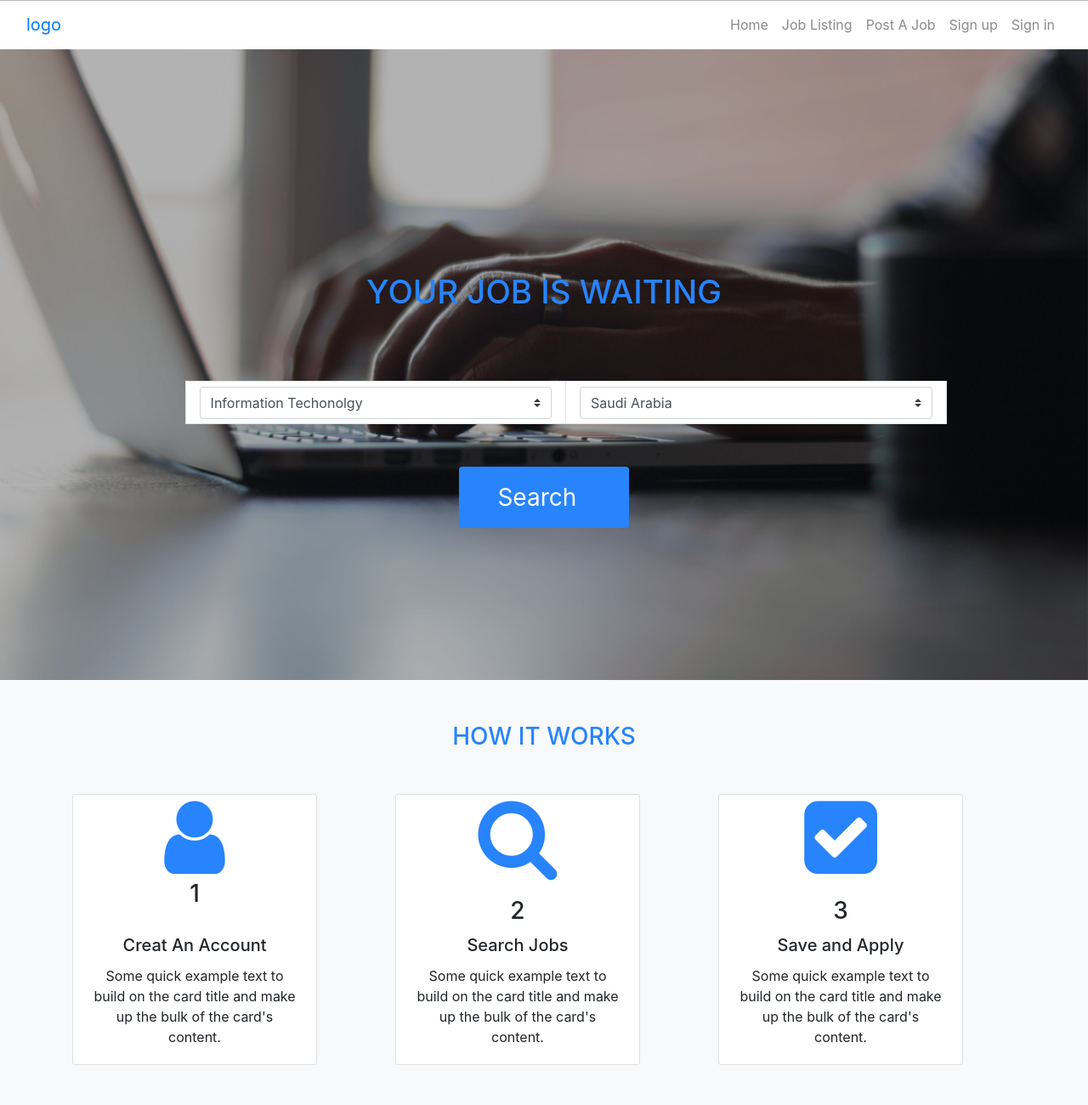
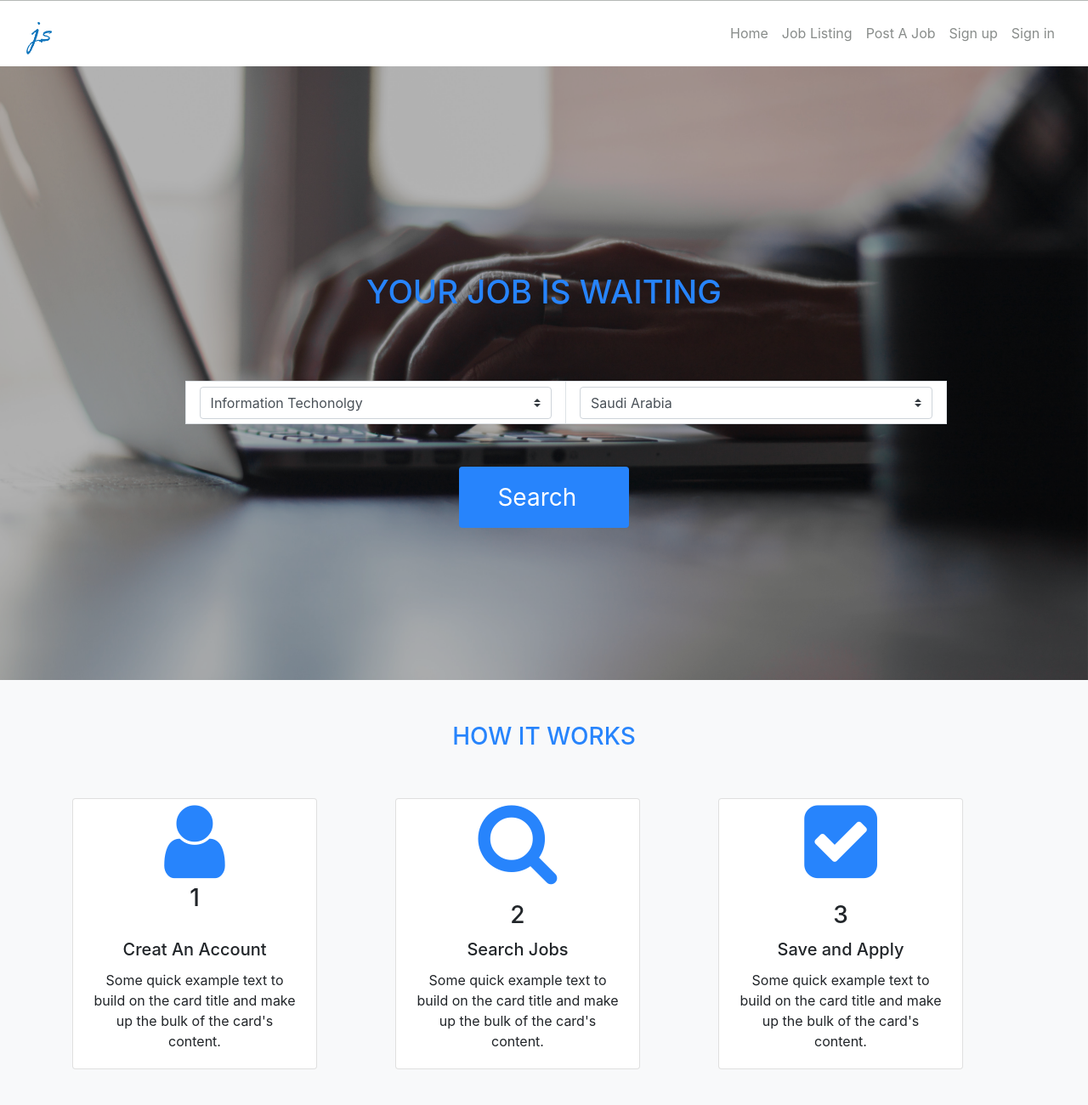
Before and after one commit to Ahmedssb/JobBoard-Website-, a plain HTML site: page index.html in a window 1280 px wide. Shown: the top 1300 px of the page at 85% size. Drawn offline with Linux system fonts and the light colour scheme.

Commit message:
add logo & add nav for all pages

```diff
--- a/css/listing.css
+++ b/css/listing.css
@@ -20,8 +20,6 @@ body{
      z-index: 1;
     height: 26%;
       text-align: center;
-     background-color: #2784fc;
-    color: #fff;
  }
 .caption-browse h3{
     color:#fff;
@@ -64,6 +62,7 @@ body{
 }
 .page-title{
     margin: 30px 0;
+    color: #2784fc;
 }
 
 .job-container:hover{
--- a/css/main.css
+++ b/css/main.css
@@ -12,7 +12,9 @@ overflow-x: hidden; /*--right gutter fix--*/
 
 }
 
-
+.logo{
+    height: 50px;
+}
 /*---  Landing Page  --*/
 .landing {
   position: relative;
@@ -104,7 +106,6 @@ overflow-x: hidden; /*--right gutter fix--*/
     height: 100%;
     text-align: center;
 }
-
 .f-row h3{
     margin: 50px 0;
 }
@@ -144,6 +145,9 @@ overflow-x: hidden; /*--right gutter fix--*/
 .job-type{
     width: 50%;
     float: right;
+}
+.how-works{
+    margin: 5px 0px;
 }
 .view-btn {
     background-color: #2784fc;
--- a/index.html
+++ b/index.html
@@ -5,14 +5,12 @@
 <head>
 
     <meta charset="utf-8">
-     <meta name="viewport" content="width=device-width, initial-scale=1">
-    <meta  content=""  >
+    <meta name="viewport" content="width=device-width, initial-scale=1">
+    <meta name="description" content="Jobs">
     <title>Job Stock</title>
-
     <link rel="stylesheet" href="css/main.css">
      <link rel="stylesheet" href="css/bootstrap.min.css">
     <link rel="stylesheet" href="https://cdnjs.cloudflare.com/ajax/libs/font-awesome/4.7.0/css/font-awesome.min.css">
-
 
 </head>
 
@@ -20,14 +18,14 @@
 <!-- start home section -->
 <div id="home">
   <! -- start nav -->
-    <nav class="navbar navbar-expand-md     fixed-top justify-content-center custom-nav">
+    <nav class="navbar navbar-expand-md   navbar-light  fixed-top justify-content-center custom-nav">
         <div class="container-fluid">
-           <a  class="navbar-brand" href="#">logo</a>
+           <a  class="navbar-brand  " href="index.html"><img src="images/jobStock.png" class="logo"></a>
             <button class="navbar-toggler" type="button" data-toggle="collapse" data-target="#menu">
                <span class="navbar-toggler-icon"></span>
             </button>
 
-            <div class=" collapse navbar-collapse navbar-expand" id="menu">
+            <div class="collapse navbar-collapse  " id="menu">
 
               <ul class="nav navbar-nav ml-auto">
                     <li class="nav-item">
@@ -107,13 +105,13 @@
 <div id="middle" >
 
  <div class="container "  >
-    <div class="row  justify-content-center flex-row">
+    <div class="row  justify-content-center  ">
        <h3   class="middle-title"  >How It works</h3>
      </div>
 
-     <div class="row justify-content-center" >
+     <div class="row justify-content-center "  >
 
-        <div class="col-md-4  text-center">
+        <div class="col-md-4  text-center how-works">
             <div class="card" style="width: 18rem;">
                 <span  class="card-img-top"><i class="fa fa-user" aria-hidden="true" style="font-size: 100px;color:#2784fc;"></i></span>
                   <h3 class="card-title">1</h3>
@@ -124,7 +122,7 @@
             </div>
         </div>
 
-        <div class="col-md-4 text-center">
+        <div class="col-md-4 text-center how-works">
              <div class="card" style="width: 18rem;">
                 <span  class="card-img-top"><i class="fa fa-search" aria-hidden="true" style="font-size: 100px;color:#2784fc;"></i></span>
                   <div class="card-body">
@@ -135,7 +133,7 @@
             </div>
 
         </div>
-        <div class="col-md-4 text-center">
+        <div class="col-md-4 text-center how-works">
             <div class="card" style="width: 18rem;">
                 <span  class="card-img-top"><i class="fa fa-check-square" aria-hidden="true" style="font-size: 100px;color:#2784fc;"></i></span>
                   <div class="card-body">
```
Also changed, not shown: html/job_listing.html (+6 -5 lines), html/post_job.html (+3 -3 lines), html/sign_in.html (+3 -3 lines), html/sign_up.html (+3 -3 lines), images/estudio-bloom-N9PBvp2xAlk-unsplash.jpg (deleted), images/jobStock.png (added).
